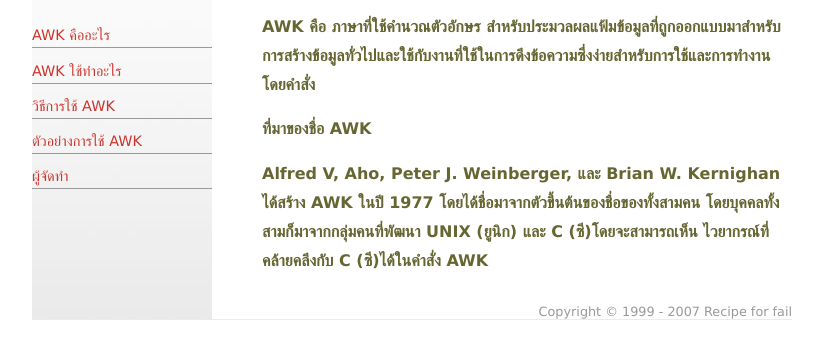
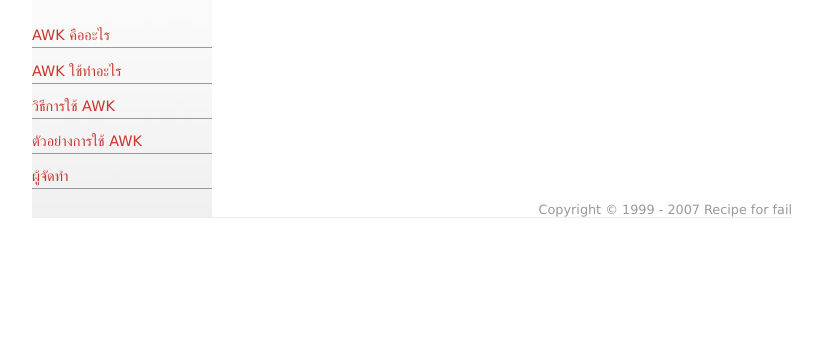
Before and after one commit to awakenedarm/Web-AWK, a plain HTML site: page ex.html in a window 1280 px wide. Shown: the part 154-512 px from the top of the page, without its empty margins (228-1051 px from the left). Drawn offline with Linux system fonts and the light colour scheme.

Commit message:
Update ex.html

```diff
--- a/ex.html
+++ b/ex.html
@@ -14,11 +14,10 @@
 	</div>
 	<div id="content">
 
-		<p>AWK คือ ภาษาที่ใช้คำนวณตัวอักษร สำหรับประมวลผลแฟ้มข้อมูลที่ถูกออกแบบมาสำหรับการสร้างข้อมูลทั่วไปและใช้กับงานที่ใช้ในการดึงข้อความซึ่งง่ายสำหรับการใช้และการทำงานโดยคำสั่ง
- </p>
-		<p>ที่มาของชื่อ AWK</p>
-		<p>Alfred V, Aho, Peter J. Weinberger, และ Brian W. Kernighan ได้สร้าง AWK ในปี 1977 โดยได้ชื่อมาจากตัวขึ้นต้นของชื่อของทั้งสามคน โดยบุคคลทั้งสามก็มาจากกลุ่มคนที่พัฒนา UNIX (ยูนิก) และ C (ซี)โดยจะสามารถเห็น ไวยากรณ์ที่คล้ายคลึงกับ C (ซี)ได้ในคำสั่ง AWK</p>
-		</div>
+		<p></p>
+		<p></p>
+		<p></p>
+	</div>
 	<div id="navigation">
 		<ul id="mainnav">
 			<li><a href="index.html">AWK คืออะไร</a></li>
```
